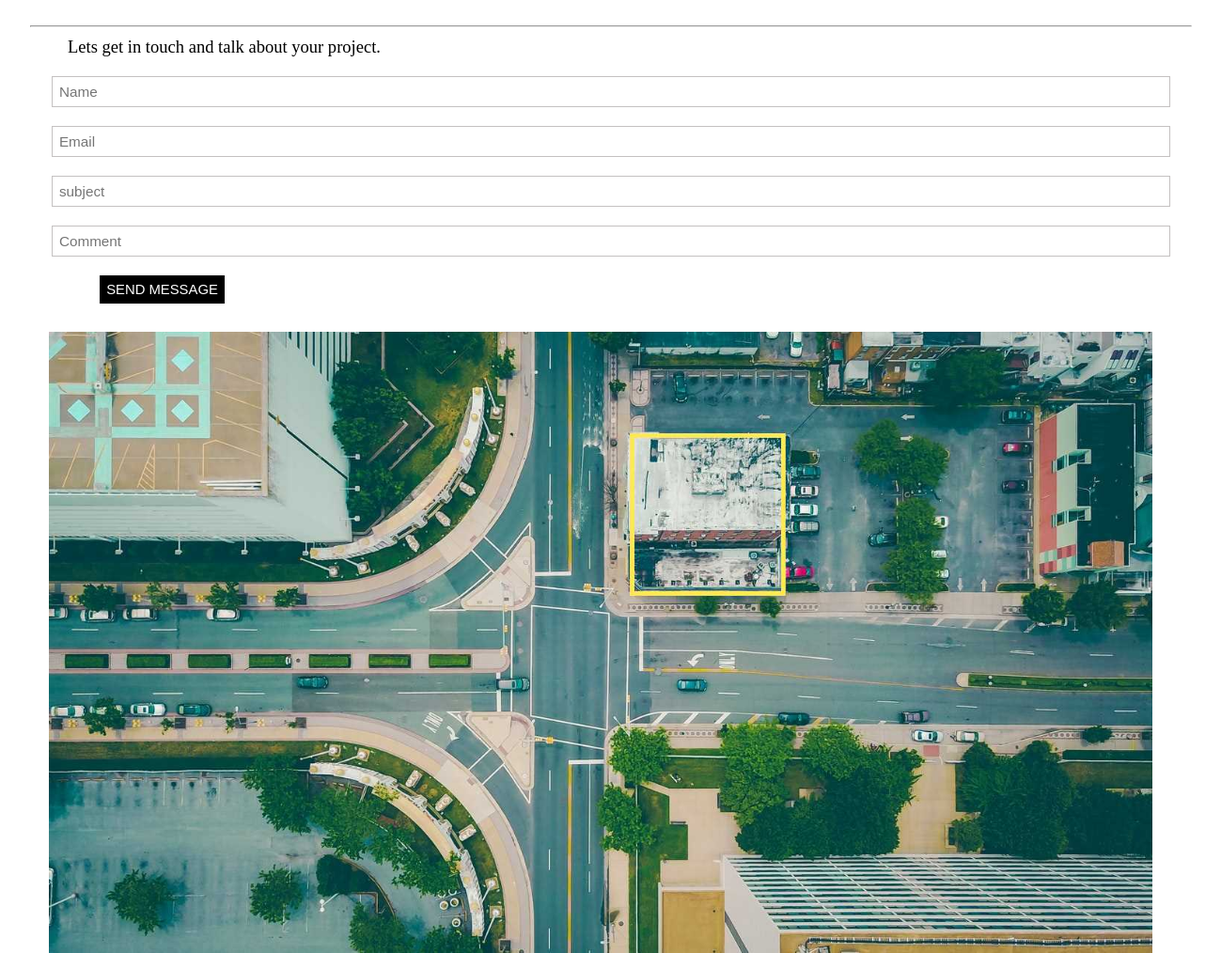
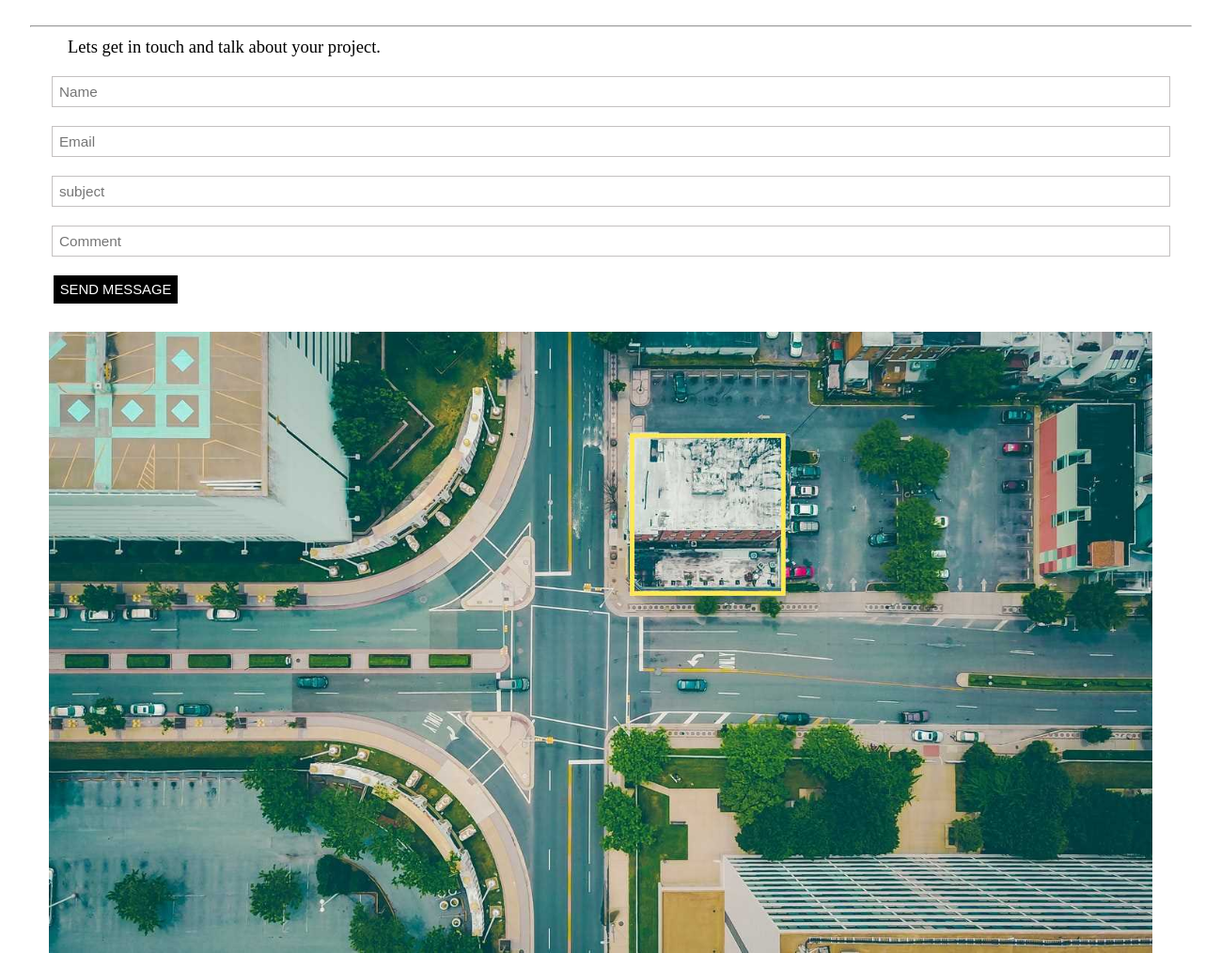
Before and after one commit to hossein-no80/tutorial_w, a plain HTML site: page project4/index.html in a window 1536 px wide. Shown: the part 1939-2953 px from the top of the page at 94% size, without its empty margins (118-1417 px from the left). Drawn offline with Linux system fonts and the light colour scheme.

Commit message:
update project4

```diff
--- a/project4/style.css
+++ b/project4/style.css
@@ -335,6 +335,15 @@ ul{
         font-size: .8em;
         border: 1px solid rgb(196, 193, 193);
     }
+    .contact .form1 button{
+        background-color: black;
+        color: white;
+        padding: 7px;
+        font-size: .8em;
+        margin:10px 3%;
+        border: none;
+        outline: none;
+    }
 
 
 }
@@ -350,5 +359,14 @@ ul{
         font-size: .8em;
         border: 1px solid rgb(196, 193, 193);
     }
+    .contact .form1 button{
+        background-color: black;
+        color: white;
+        padding: 7px;
+        font-size: .8em;
+        margin:10px 2%;
+        border: none;
+        outline: none;
+    }
 
 }
```
